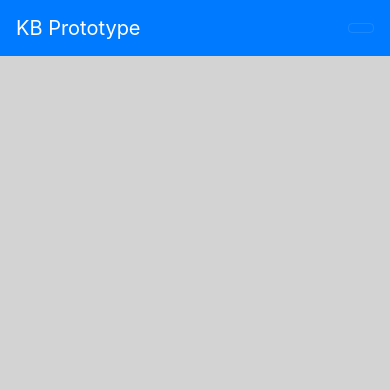
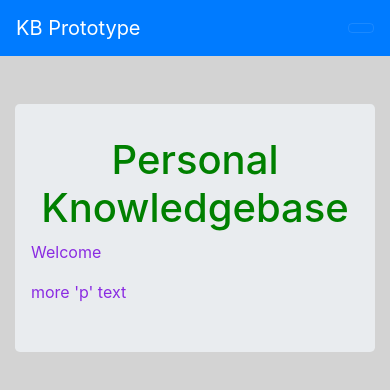
Before and after one commit to DustinEWright/kb-prototype, a plain HTML site: page index.html in a window 390 px wide. Drawn offline with nearby package versions, Linux system fonts and the light colour scheme.

```diff
--- a/index.html
+++ b/index.html
@@ -14,6 +14,17 @@
 </head>
 
 <body>
+
+
+
+
+
+
+
+
+
+
+
 
     <nav class="navbar navbar-expand-sm navbar-dark bg-primary">
         <a class="navbar-brand" href="#">KB Prototype</a>
@@ -51,15 +62,15 @@
         </div>
     </nav>
 
+    <main class="container">
+        <div class="jumbotron">
+            <h1>Personal Knowledgebase</h1>
+            <p>Welcome</p>
+            <p>more 'p' text</p>
+        </div>
 
+    </main>
 
-    <!-- <div class="navbar">
-        <ul class="nav">
-            <li><a href="createKB.html">Create KB Article</a></li>
-            <li><a href="lookupKB.html">Lookup KB Article</a></li>
-            <li><a href="listKB.html">Listing of KB Articles</a></li>
-        </ul>
-    </div> -->
 
 
     <!-- Optional JavaScript -->
--- a/styles/main.css
+++ b/styles/main.css
@@ -1,3 +1,17 @@
 body {
     background-color: lightgray;
 }
+
+.jumbotron {
+    margin-top: 3em;
+}
+
+.jumbotron h1 {
+    text-align: center;
+    color: green;
+}
+
+.jumbotron p {
+    text-align: left;
+    color: blueviolet;
+}
```
